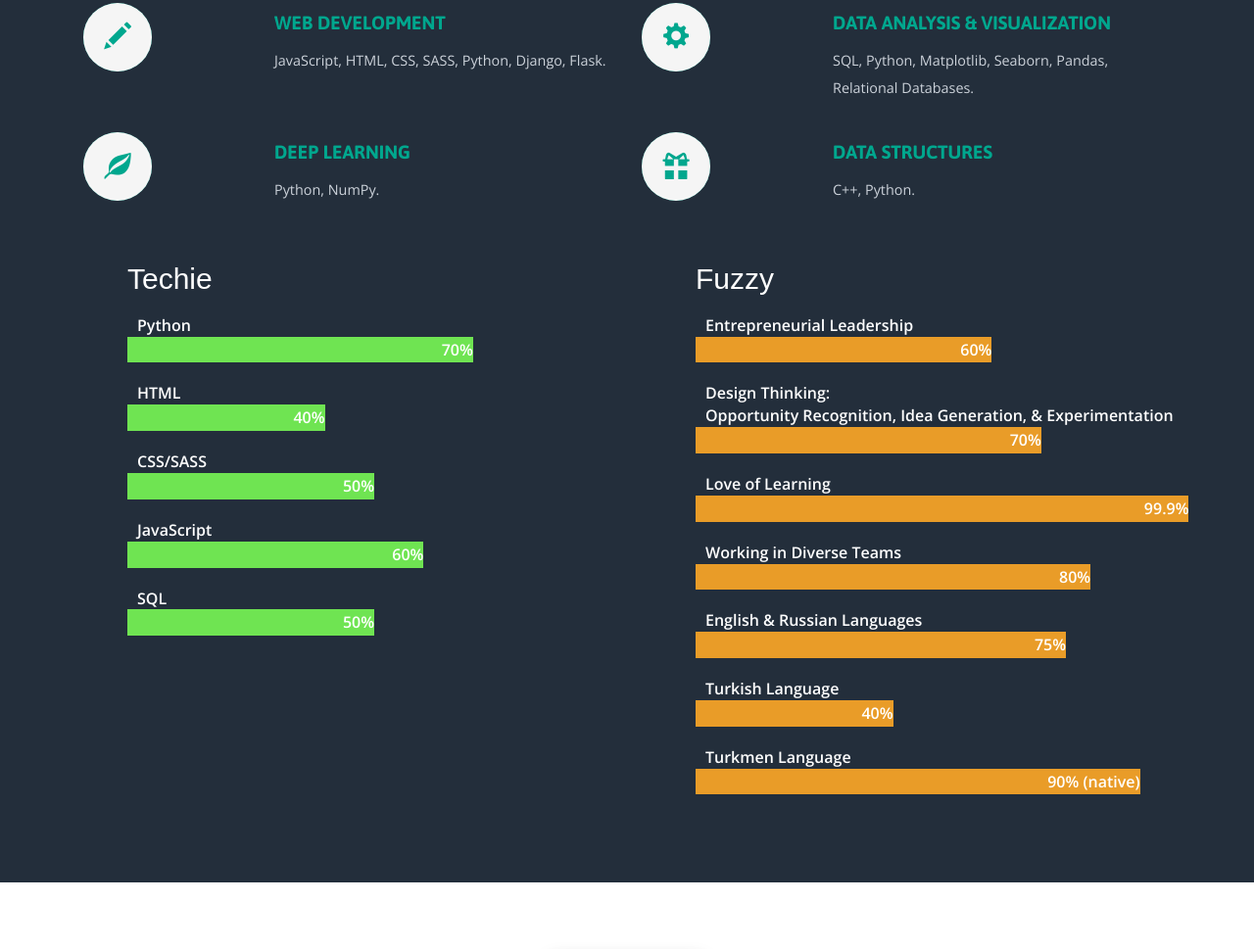
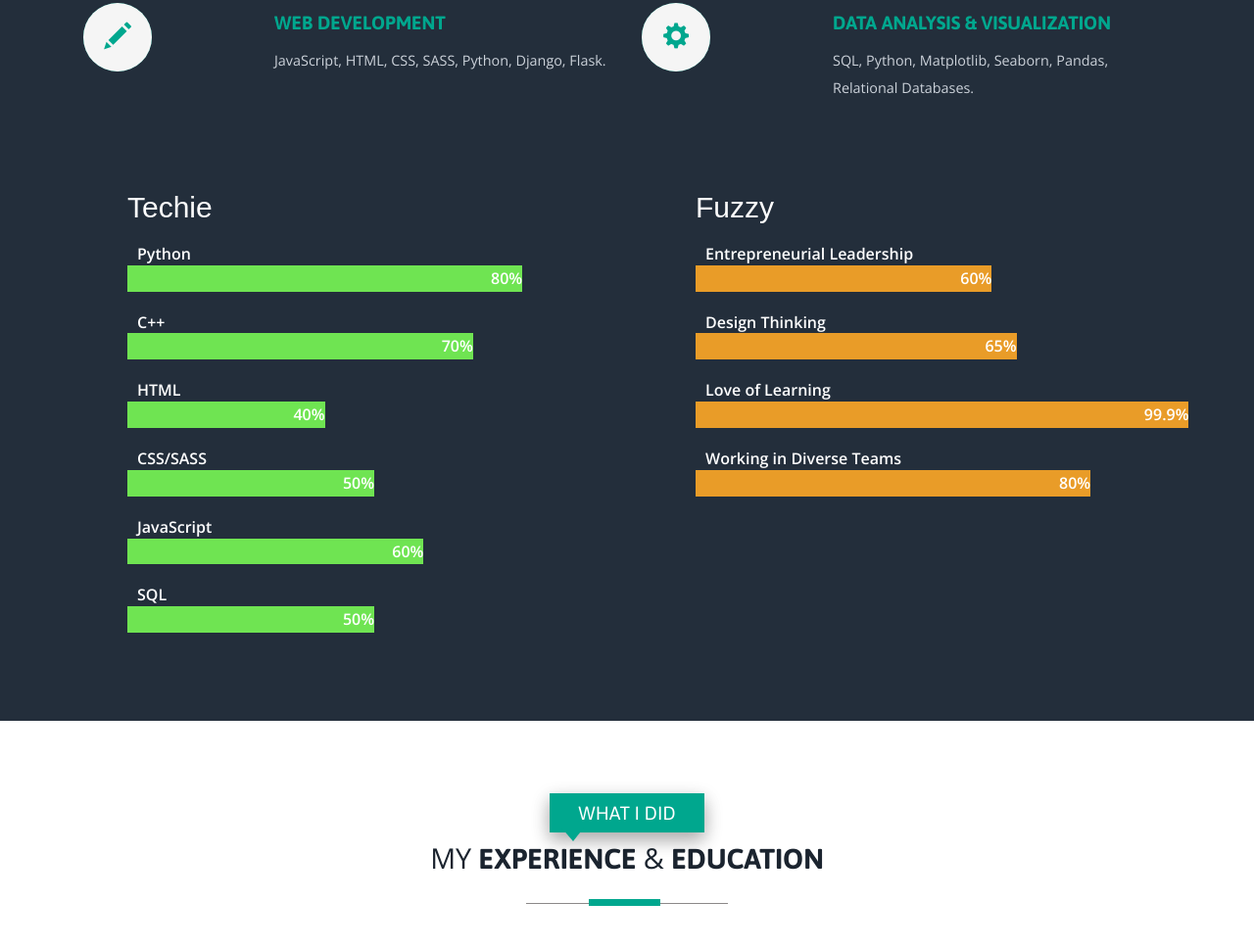
Before and after one commit to ovezovs/ovezovs, a plain HTML site: page index.html in a window 1280 px wide. Shown: the part 1524-2493 px from the top of the page at 98% size. Drawn offline with nearby package versions, Linux system fonts and the light colour scheme; files whose address does not match are found by name.

Commit message:
Changed about info, added skills

```diff
--- a/index.html
+++ b/index.html
@@ -98,12 +98,9 @@
 					                <div class="item">
 					                	<div class="about-left-grid">
 											<h2>My <span>Story</span></h2>
-											<p>Shageldi was born and grew up in Turkmenistan.<br>
-												Every day, he would dream of studying in the USA.<br>
-												One day, he was accepted to Berea College in Berea, Kentucky and his dream came true.<br>
-												Because of that, now, he is a sophomore working towards B.A. in Computer Science and Mathematics.<br>
-												Because of that, he works as a Student Web Developer and Data Analyst with a passion in Artificial Intelligence.<br>
-												He is also a rollerblader and a bookworm.
+											<p>I am a sophomore pursuing Computer Science and Mathematics at Berea College, Berea, KY.<br>
+												Currently, I work as a Student Web Developer and Data Analyst on my campus.<br>
+												My interests are open source software development, artificial intelligence, and rollerblading.
 											</p>
 											<!-- <ul>
 												<li><a id="resume-btn" href="https://drive.google.com/open?id=1GiFfH5RCB8RoVX1uOgdfgu5liZ9YqbX5" target="_blank">Download Resume</a></li>
@@ -200,7 +197,7 @@
 					</div>
 					<div class="clearfix"> </div>
 				</div>
-				<div class="col-md-6 wthree_about_right_grid">
+				<!-- <div class="col-md-6 wthree_about_right_grid">
 					<div class="col-xs-4 wthree_about_right_grid_left">
 						<div class="hvr-rectangle-in">
 							<i class="glyphicon glyphicon-leaf"></i>
@@ -211,8 +208,8 @@
 						<p>Python, NumPy.</p>
 					</div>
 					<div class="clearfix"> </div>
-				</div>
-				<div class="col-md-6 wthree_about_right_grid">
+				</div> -->
+				<!-- <div class="col-md-6 wthree_about_right_grid">
 					<div class="col-xs-4 wthree_about_right_grid_left">
 						<div class="hvr-rectangle-in">
 							<i class="glyphicon glyphicon-gift"></i>
@@ -224,7 +221,7 @@
 					</div>
 					<div class="clearfix"> </div>
 				</div>
-				<div class="clearfix"> </div>
+				<div class="clearfix"> </div> -->
 			</div>
 
 					<!-- services-grids -->
@@ -238,6 +235,11 @@
 					<div class="skill-cont skills-column">
 						<h2>Techie</h2>
 						<p>Python</p>
+						<div class="skillbar">
+							<div class="skills" style="width: 80%">80%</div>
+						</div>
+
+						<p>C++</p>
 						<div class="skillbar">
 							<div class="skills" style="width: 70%">70%</div>
 						</div>
@@ -271,9 +273,9 @@
 							<div class="skills2" style="width: 60%">60%</div>
 						</div>
 
-						<p>Design Thinking:<br>Opportunity Recognition, Idea Generation, & Experimentation</p>
+						<p>Design Thinking</p>
 						<div class="skillbar">
-							<div class="skills2" style="width: 70%">70%</div>
+							<div class="skills2" style="width: 65%">65%</div>
 						</div>
 
 						<p>Love of Learning</p>
@@ -286,18 +288,6 @@
 							<div class="skills2" style="width: 80%">80%</div>
 						</div>
 
-						<p>English & Russian Languages</p>
-						<div class="skillbar">
-							<div class="skills2" style="width: 75%">75%</div>
-						</div>
-						<p>Turkish Language</p>
-						<div class="skillbar">
-							<div class="skills2" style="width: 40%">40%</div>
-						</div>
-						<p>Turkmen Language</p>
-						<div class="skillbar">
-							<div class="skills2" style="width: 90%">90% (native)</div>
-						</div>
 					</div>
 					<!-- /Column 2 -->
 				</div>
```
